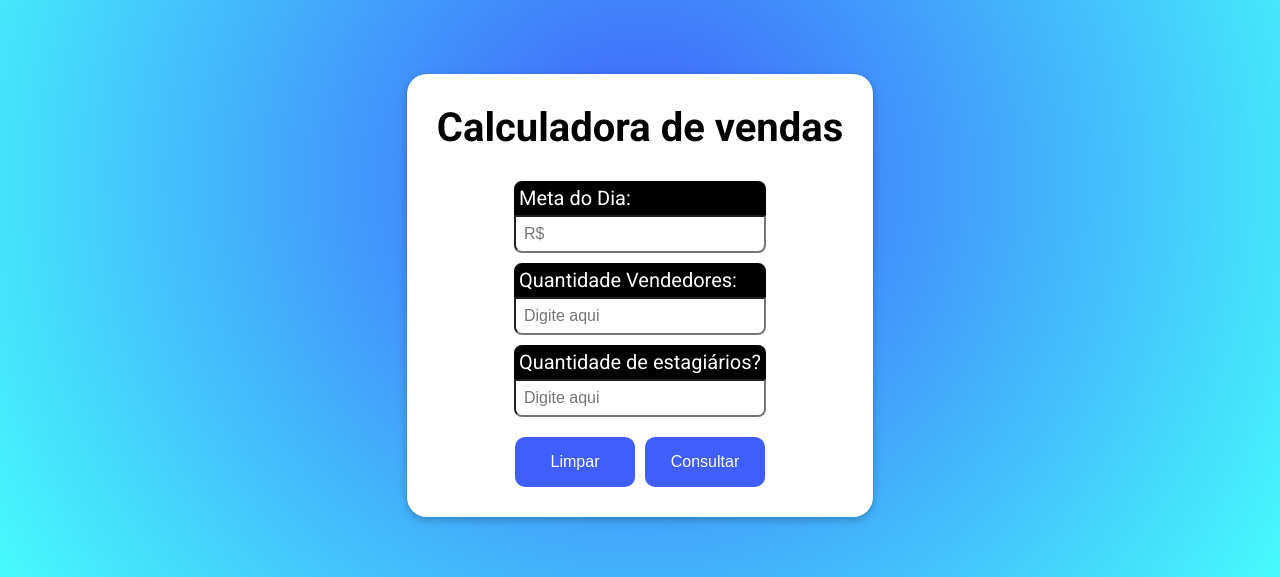
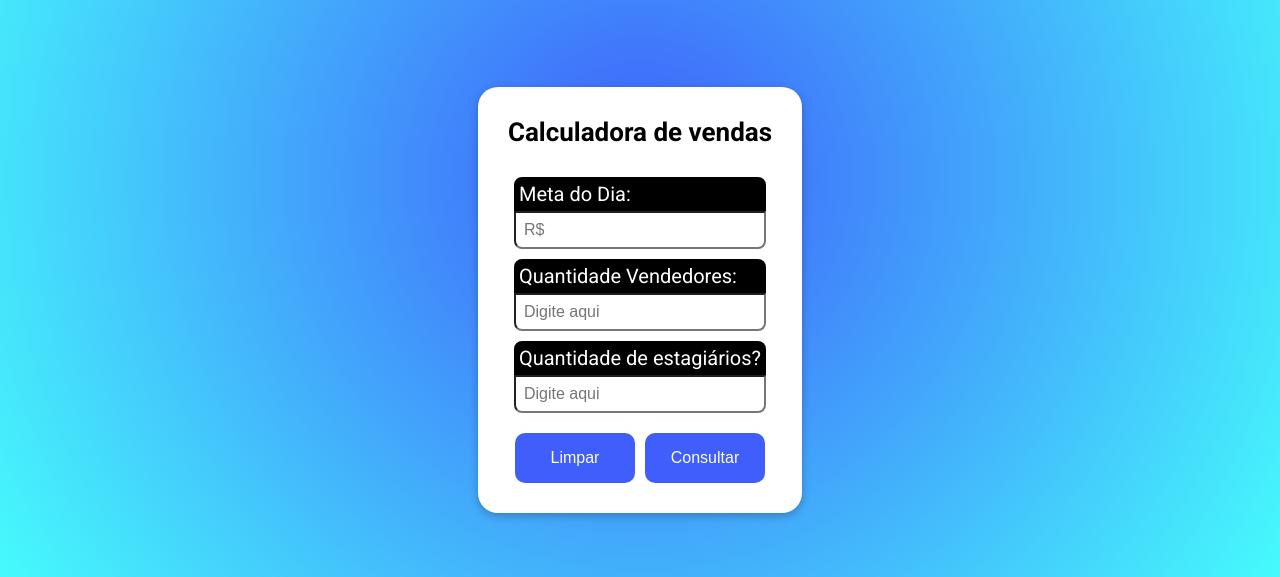
Before and after one commit to paulobraga91/calculadoraVendedor, a plain HTML site: page index.html in a window 1280 px wide. Shown: the part 223-800 px from the top of the page. Drawn offline with Linux system fonts and the light colour scheme.

Commit message:
font size

```diff
--- a/style.css
+++ b/style.css
@@ -80,6 +80,7 @@ form input{
 
 h1{
     padding: 3rem;
+    font-size: clamp(1rem, 2.5vw, 2.6rem);
 }
 
 label{
```
